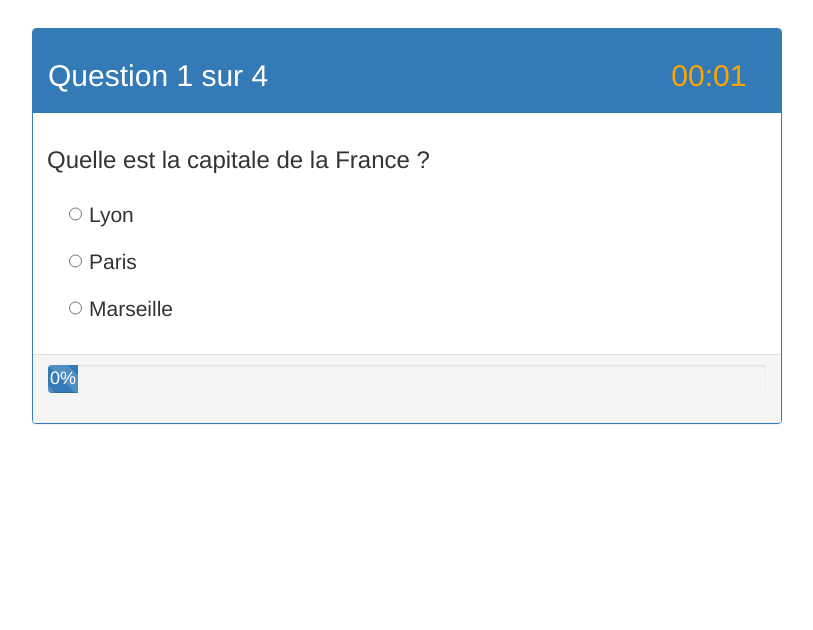
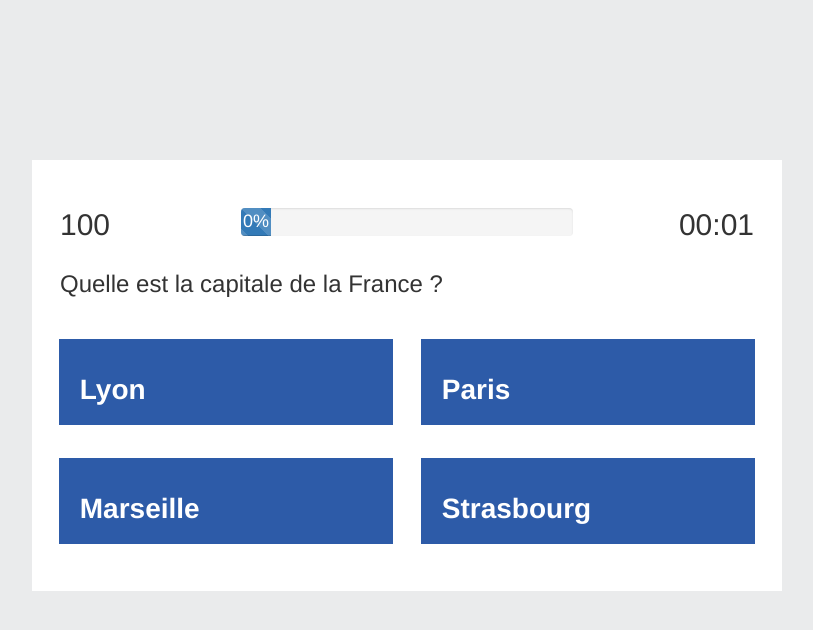
Before and after one commit to CarlGENNETAIS/bap-quiz-javascript, a plain HTML site: page index.html in a window 1280 px wide. Both pictures are taken after a click on the button "Commencer le test". Shown: the whole page, without its empty margins (233-1046 px from the left). Drawn offline with nearby package versions, Linux system fonts and the light colour scheme.

Commit message:
debut integration

```diff
--- a/index.html
+++ b/index.html
@@ -19,18 +19,21 @@
     <div class="container">
         <div class="row">
             <div class="col-md-8 col-md-offset-2">
-                <div class="panel panel-primary">
-                    <div class="panel-heading">
+                <div class="mypanel">
+                    <div class="mypanel-heading">
                         <div class="row">
-                            <div class="col-md-10">
-                                <h2 id="titre_quiz"></h2>
+                            <div class="col-md-3">
+                                <h2>100</h2>
                             </div>
-                            <div class="col-md-2">
-                                <h2 id="timer" class="orange"></h2>
+                            <div class="col-md-6 text-centered">
+                                <div class="progress"></div>
+                            </div>
+                            <div class="col-md-3 text-right">
+                                <h2 id="timer"></h2>
                             </div>
                         </div>
                     </div>
-                    <div class="panel-content">
+                    <div class="mypanel-content">
                         <div id="instructions">
                             <p>
                                 <ul>
@@ -43,9 +46,8 @@
                         <div id="quiz"></div>
                         <button id="restartButton" onclick='window.location.reload()' type='button' class='btn btn-default'>Refaire le test</button>
                     </div>
-                    <div class="panel-footer text-center">
-                        <div class="progress"></div>
-                         <button id='startButton' onclick='startGame()' type='button' class='btn btn-primary'>Commencer le test</button>
+                    <div class="mypanel-footer text-center">
+                        <button id='startButton' onclick='startGame()' type='button' class='btn btn-primary'>Commencer le test</button>
                     </div>
                 </div>
             </div>
--- a/quiz.js
+++ b/quiz.js
@@ -21,7 +21,7 @@ autoUpdateTimerID = window.setInterval(updateTimer, 1000);
 
 //TODO : mettre réponses dans base de données
 var questions = [
-    ["Quelle est la capitale de la France ?", "Lyon", "Paris", "Marseille", "B"],
+    ["Quelle est la capitale de la France ?", "Lyon", "Paris", "Marseille", "Strasbourg", "B"],
     ["Que font 20 - 9?", "7", "13", "11", "42", "C"],
     ["Que font 7 x 3?", "21", "24", "25", "A"],
     ["Que font 8 / 2?", "10", "2", "4", "C"]
@@ -61,11 +61,12 @@ function renderQuestion() {
     $("#titre_quiz").html("Question " + (pos + 1) + " sur " + questions.length);
     // Affichage de la question
     $("#quiz").fadeOut(400, function() {
-            $(this).html("<h3>" + questions[pos][0] + "</h3><form></form>");
+            $(this).html("<h3>" + questions[pos][0] + "</h3><form><div class='row' id='row0'></div><div class='row' id='row1'></div></form>");
             // affichage des choix de réponses numérotées A,B,C,D...
+            var row = 0;
             for (var i = 1; i <= questions[pos].length - 2; i++) {
                 var letter = String.fromCharCode(65 - 1 + i);
-                $("form").append("<div class='radio'><label id='labelRep" + letter + "'><input type='radio' class='inputRadio' onchange='checkAnswer()' name='choices' value='" + letter + "'> " + questions[pos][i] + "</label>");
+                $("#row"+Math.floor((i-1)/2)).append("<div class='col-md-6'><label id='labelRep" + letter + "'><input type='radio' class='inputRadio' onchange='checkAnswer()' name='choices' value='" + letter + "'> " + questions[pos][i] + "</label>");
             }
             $(this).fadeIn(400); // delai animation
         })
--- a/style.scss
+++ b/style.scss
@@ -1,11 +1,21 @@
-.panel {
-    margin-top: 2em;
-    .panel-content {
-        padding: 1em;
+body {
+    background-color: #EAEBEC;
+}
+
+.mypanel {
+    background-color: white;
+    margin-top: 20vh;
+    padding: 2em;
+    .mypanel-heading {
+        // border: 1px solid green;
+    }
+    .mypanel-footer {
+        // border: 1px solid red;
     }
 }
 
 .wrongAnswer {
+    background: red;
     color: red;
     text-decoration: line-through;
     &::after {
@@ -29,6 +39,7 @@
 }
 
 .progress {
+    margin: 20px 0px 10px 0px;
     height: 2em;
     span {
         font-size: 1.5em;
@@ -36,18 +47,31 @@
     }
 }
 
+$size: 2em;
+$blue: #2D5BA8;
 form {
-    font-size: 1.5em;
-    line-height: 2em;
+    font-size: $size;
+    line-height: $size + 0.5em;
     margin-top: 1em;
-    .radio {
+    .col-md-6 {
+        margin: 0;
+        padding: 0.5em;
         // padding-left: 20px;
+        input {
+            visibility: hidden;
+        }
         label {
+            cursor: pointer;
+            // padding: 1em;
             width: 100%;
-            border-radius: 5px;
-            padding-left: 2em;
+            // height: 4em;
+            background: $blue;
+            color: white;
+            // border-radius: 5px;
+            // padding-left: 2em;
+            // padding: 1em;
             input {
-                height: 1.5em;
+                height: $size;
             }
             &:hover {
                 background: rgba(51, 122, 183, 0.28);
@@ -56,8 +80,22 @@ form {
     }
 }
 
-.grey {color: grey; }
-.white {color: white; }
-.green {color: green; }
-.orange {color: orange; }
-.red {color: red; }
+.grey {
+    color: grey;
+}
+
+.white {
+    color: white;
+}
+
+.green {
+    color: green;
+}
+
+.orange {
+    color: orange;
+}
+
+.red {
+    color: red;
+}
```
Also changed, not shown: css/style.css.
